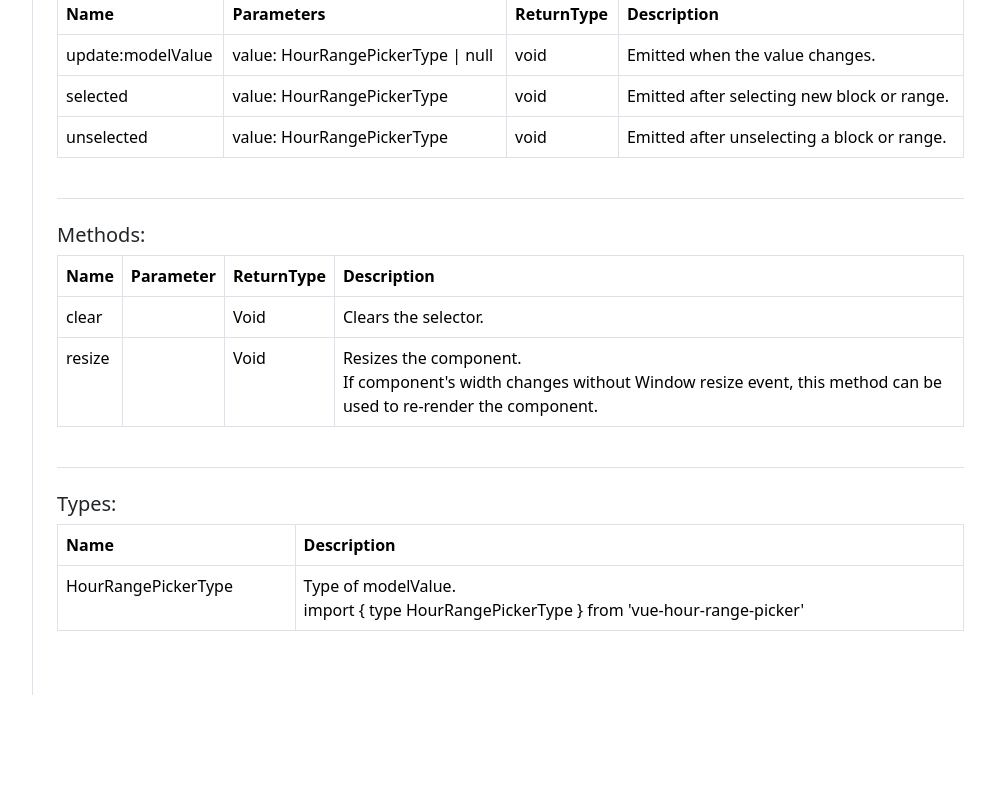
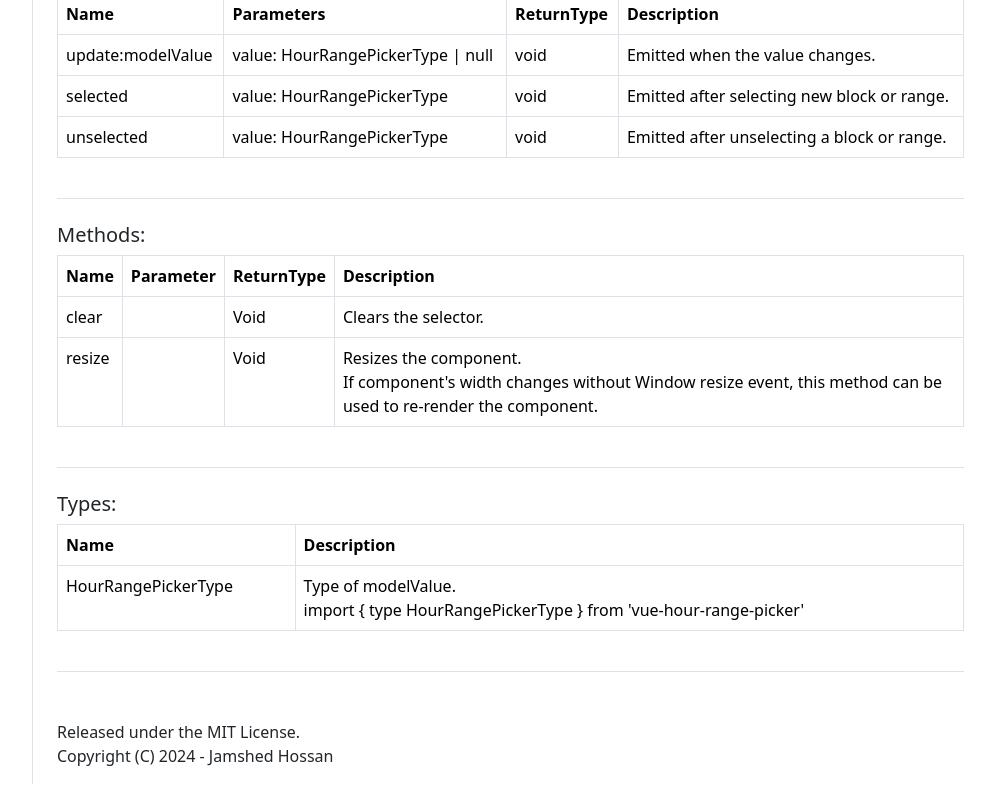
Before and after one commit to jamshedhossan9/vue-hour-range-picker, a Vue app: page / in a window 1280 px wide. Shown: the part 6407-7207 px from the top of the page, without its empty margins (230-1225 px from the left). Before the commit the page ends 7118 px from the top, so only its background shows below. Built offline with nearby package versions, Linux system fonts and the light colour scheme.

Commit message:
updated doc

```diff
--- a/development/App.vue
+++ b/development/App.vue
@@ -381,7 +381,7 @@
                             </table>
                         </div>
                     </div>
-                    <div class="py-4 pb-5" ref="sectionTypes">
+                    <div class="py-4 border-bottom" ref="sectionTypes">
                         <h5 class="title-2 mb-2">Types:</h5>
                         <div class="table-responsive">
                             <table class="table table-bordered">
@@ -404,6 +404,10 @@
                                 </tbody>
                             </table>
                         </div>
+                    </div>
+                    <div class="pt-5 pb-3">
+                        <div>Released under the MIT License.</div>
+                        <div>Copyright (C) 2024 - Jamshed Hossan</div>
                     </div>
                 </div>
             </div>
```
